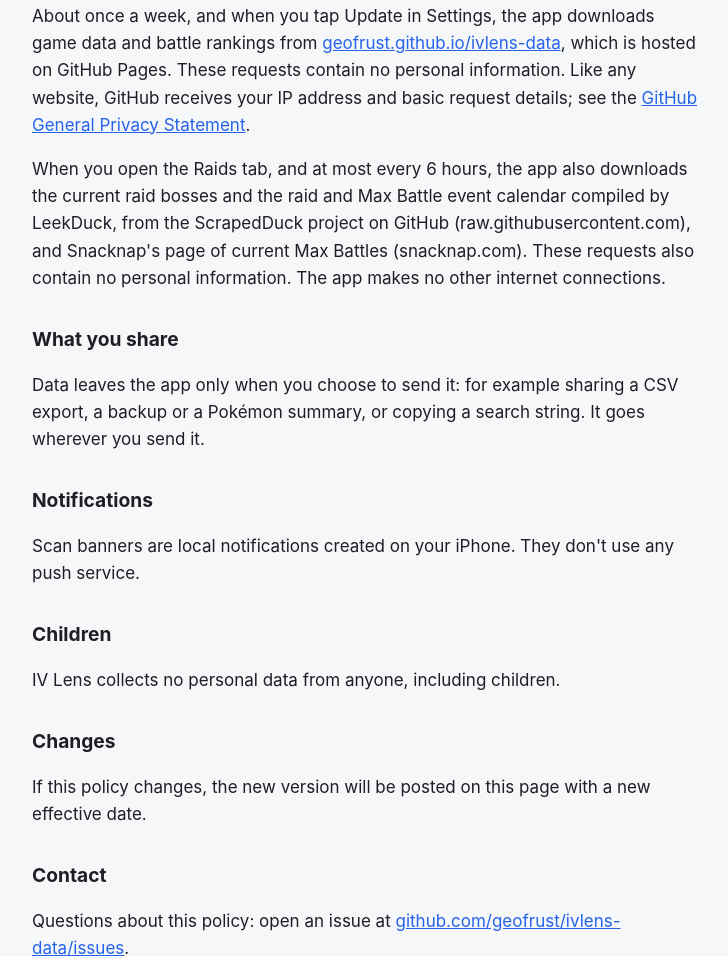
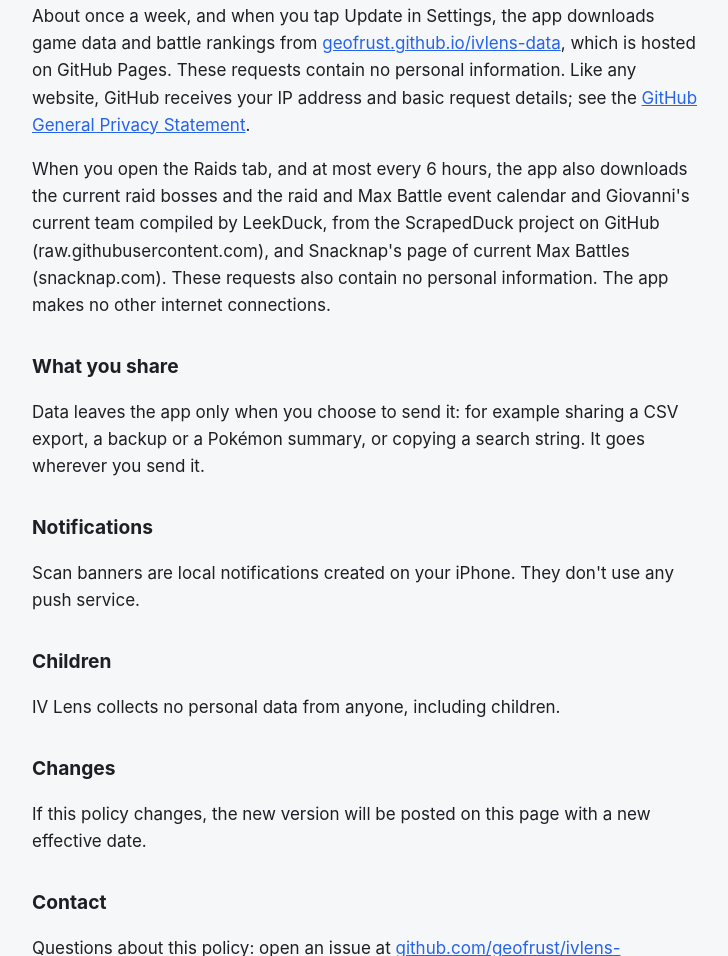
Before and after one commit to geofrust/ivlens-data, a plain HTML site: page privacy.html in a window 1280 px wide. Shown: the part 1069-2025 px from the top of the page, without its empty margins (272-1000 px from the left). Drawn offline with Linux system fonts and the light colour scheme.

Commit message:
Privacy: Giovanni's team is downloaded with the raid bosses

```diff
--- a/privacy.html
+++ b/privacy.html
@@ -67,7 +67,7 @@
   <a href="https://docs.github.com/en/site-policy/privacy-policies/github-general-privacy-statement">GitHub General
   Privacy Statement</a>.</p>
   <p>When you open the Raids tab, and at most every 6 hours, the app also downloads the current raid bosses and the
-  raid and Max Battle event calendar compiled by LeekDuck, from the ScrapedDuck project on GitHub
+  raid and Max Battle event calendar and Giovanni's current team compiled by LeekDuck, from the ScrapedDuck project on GitHub
   (raw.githubusercontent.com), and Snacknap's page of current Max Battles (snacknap.com). These requests also contain
   no personal information. The app makes no other internet
   connections.</p>
```
